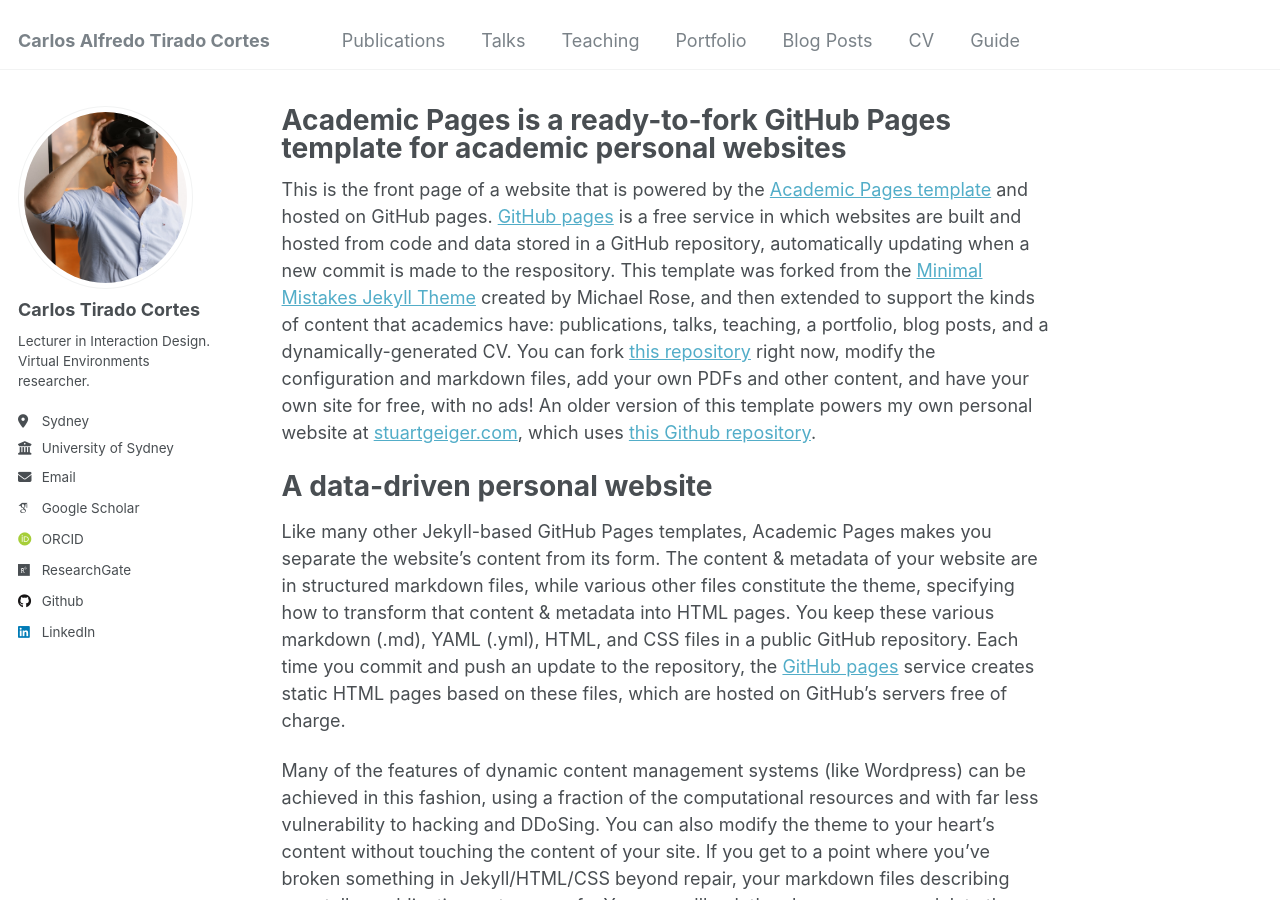
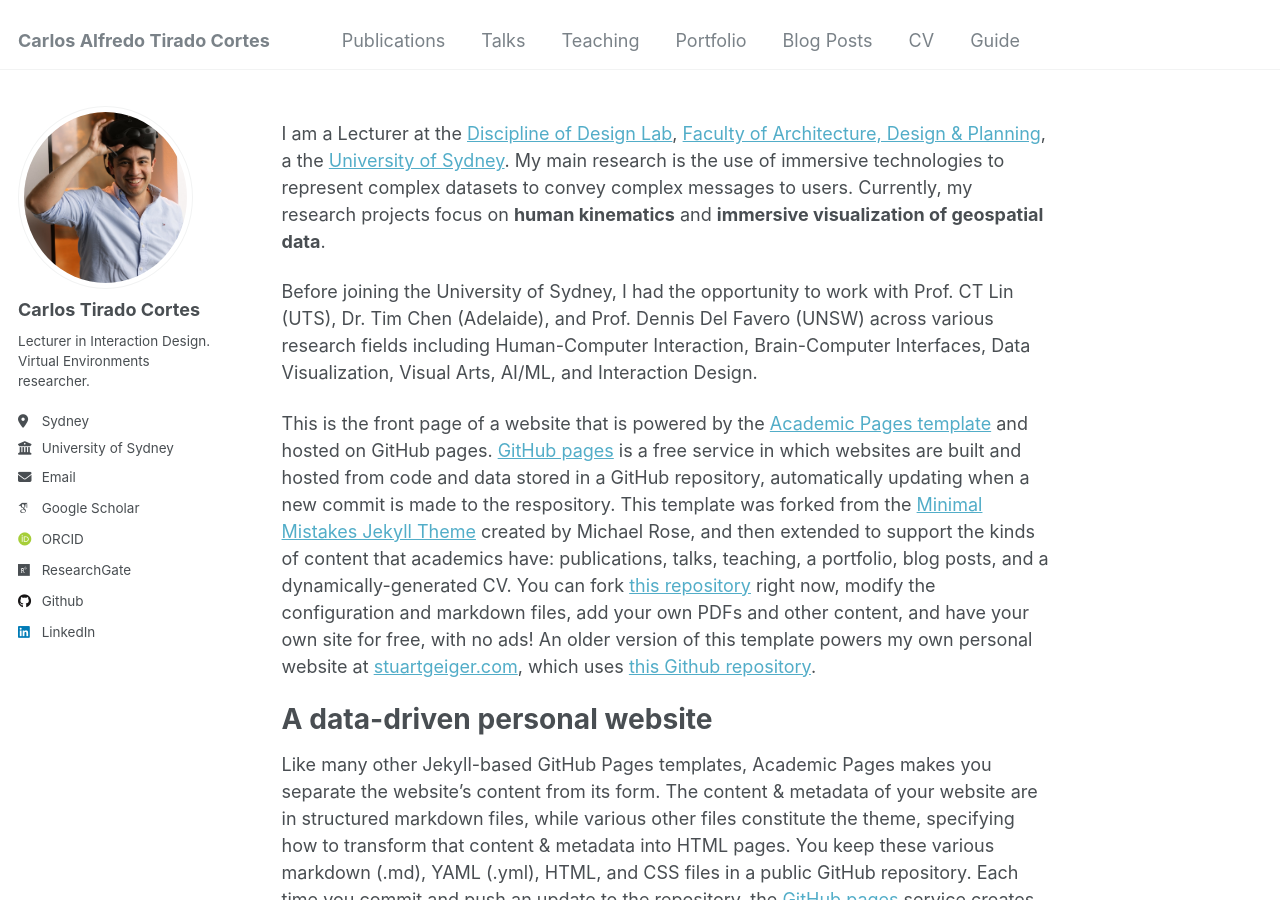
Before and after one commit to catiradocortes/catiradocortes.github.io, a Jekyll site: the page built from _pages/about.md, in a window 1280 px wide and 900 px high. Built offline with Jekyll 4.4.1, drawn with Linux system fonts in a browser that asks for light colours; some web fonts are replaced.

Commit message:
Added a short bio.

```diff
--- a/_pages/about.md
+++ b/_pages/about.md
@@ -1,11 +1,19 @@
 ---
 permalink: /
-title: "Academic Pages is a ready-to-fork GitHub Pages template for academic personal websites"
+title: ""
 author_profile: true
 redirect_from:
   - /about/
   - /about.html
 ---
+
+I am a Lecturer at the [Discipline of Design Lab](https://design.sydney.edu.au/), [Faculty of Architecture, Design & Planning](https://www.sydney.edu.au/architecture/), a the [University of Sydney](https://www.sydney.edu.au/). My main research is the use of immersive technologies to represent complex datasets to convey complex messages to users. Currently, my research projects focus on **human kinematics** and **immersive visualization of geospatial data**.
+
+Before joining the University of Sydney, I had the opportunity to work with Prof. CT Lin (UTS), Dr. Tim Chen (Adelaide), and Prof. Dennis Del Favero (UNSW) across various research fields including Human-Computer Interaction, Brain-Computer Interfaces, Data Visualization, Visual Arts, AI/ML, and Interaction Design.
+
+
+
+
 
 This is the front page of a website that is powered by the [Academic Pages template](https://github.com/academicpages/academicpages.github.io) and hosted on GitHub pages. [GitHub pages](https://pages.github.com) is a free service in which websites are built and hosted from code and data stored in a GitHub repository, automatically updating when a new commit is made to the respository. This template was forked from the [Minimal Mistakes Jekyll Theme](https://mmistakes.github.io/minimal-mistakes/) created by Michael Rose, and then extended to support the kinds of content that academics have: publications, talks, teaching, a portfolio, blog posts, and a dynamically-generated CV. You can fork [this repository](https://github.com/academicpages/academicpages.github.io) right now, modify the configuration and markdown files, add your own PDFs and other content, and have your own site for free, with no ads! An older version of this template powers my own personal website at [stuartgeiger.com](http://stuartgeiger.com), which uses [this Github repository](https://github.com/staeiou/staeiou.github.io).
 
```
